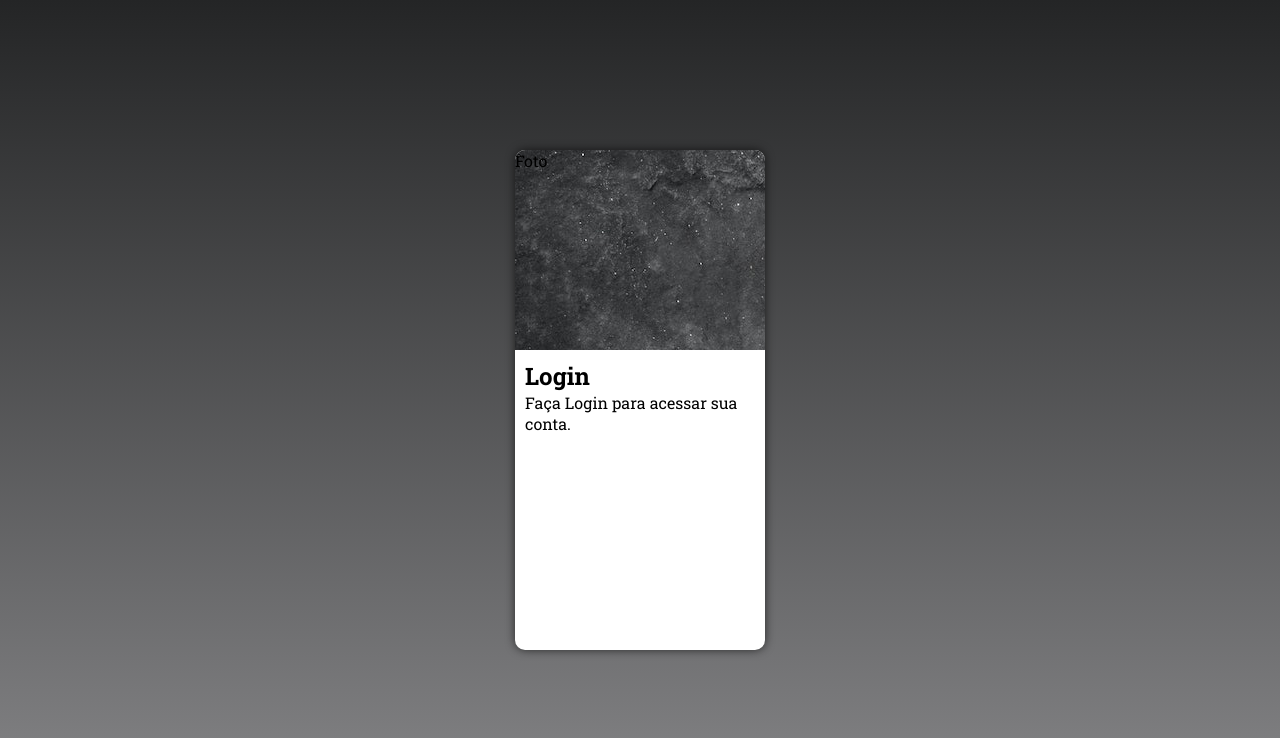
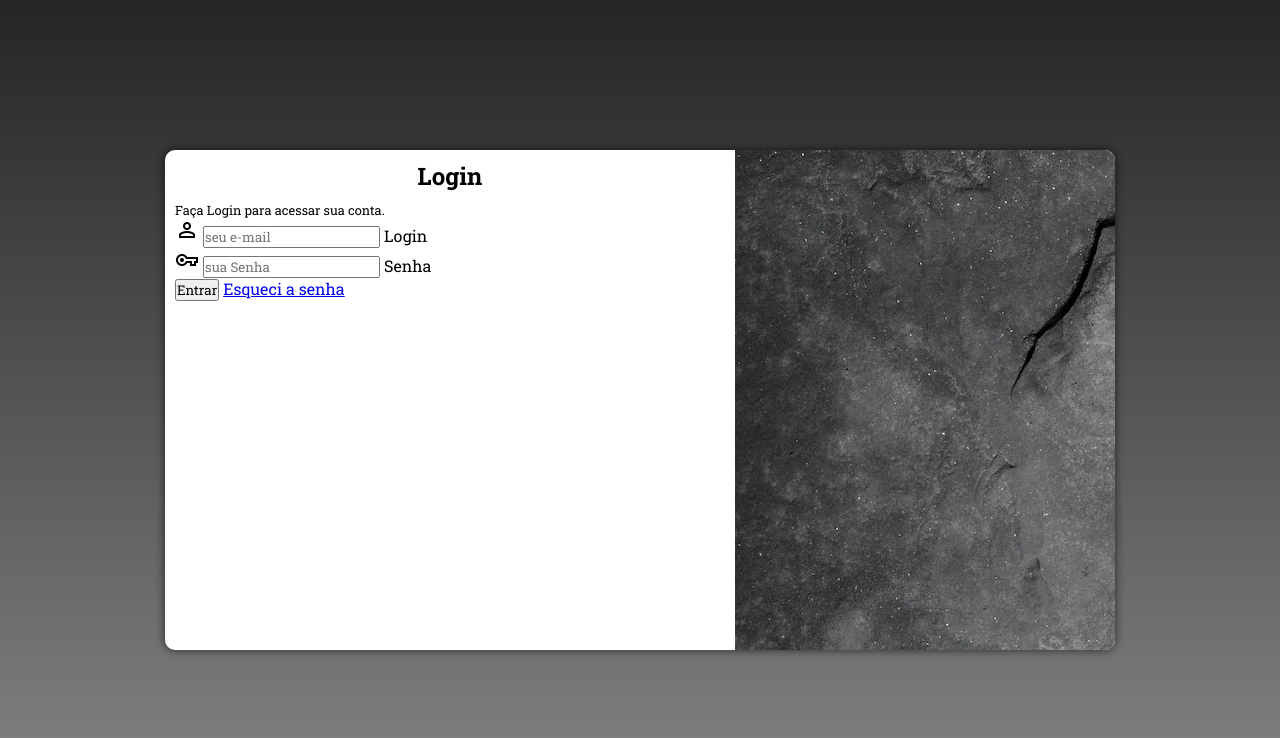
Before and after one commit to lucasfagundesf/projeto-login, a plain HTML site: page index.html in a window 1280 px wide. Drawn offline with nearby package versions, Linux system fonts and the light colour scheme.

Commit message:
Criação do form

```diff
--- /dev/null
+++ b/estilos/media-query.css
@@ -0,0 +1,32 @@
+@charset "UTF-8";
+
+@media screen and (min-width: 768px) and (max-width:992px) {
+    .login{
+        width: 80vw;
+
+    }
+    .login > .imagem {
+        float: left;
+        width: 30%;
+        height: 100%;
+    }
+    .login > .form{
+        float: right;
+        width: 70%;
+    }
+}
+
+@media screen and (min-width : 992px) {
+    .login {
+        width: 950px
+    }
+    .login > .imagem {
+        float: right;
+        width: 40%;
+        height: 100%;
+    }
+    .login > .form{
+        float: left;
+        width: 60%;
+    }
+}
--- a/estilos/style.css
+++ b/estilos/style.css
@@ -25,7 +25,7 @@ main{
     height: 100vh;
     width: 100vw;
 }
-section#login{
+.login{
     position: absolute;
     top: 50%;
     left: 50%;
@@ -36,14 +36,23 @@ section#login{
     height: 500px;
     border-radius: 10px;
     box-shadow: 0px 0px 10px rgba(0, 0, 0, 0.644);
+    transition: width .4s, height .4s;
+    transition-timing-function: ease;
 }
 
-section#login > div#imagem{
+.imagem{
     display: block;
     background-image: url(../imagens/pexels-life-of-pix-8892.jpg);
     height: 200px;
 }
-section#login > div#form{
+.form{
     display: block;
     padding: 10px;
 }
+.form > h1{
+    text-align: center;
+    margin-bottom: 10px;
+}
+.form > p{
+    font-size: 0.8em;
+}
--- a/index.html
+++ b/index.html
@@ -5,19 +5,32 @@
     <meta http-equiv="X-UA-Compatible" content="IE=edge">
     <meta name="viewport" content="width=device-width, initial-scale=1.0">
     <title>Login</title>
+    <link rel="stylesheet" href="https://fonts.googleapis.com/css2?family=Material+Symbols+Outlined:opsz,wght,FILL,GRAD@20..48,100..700,0..1,-50..200" />
     <link rel="stylesheet" href="estilos/style.css">
+    <link rel="stylesheet" href="estilos/media-query.css">
 </head>
 <body>
     <main>
-        <section id="login">
-            <div id="imagem">
-                Foto
+        <section class="login">
+            <div class="imagem">
+
             </div>
-            <div id="form">
+            <div class="form">
                 <h1>Login</h1>
                 <p>Faça Login para acessar sua conta.</p>
-                <form action="login.js" method="post">
-
+                <form action="login.js" method="post" autocomplete="on">
+                    <div class="campo">
+                        <span class="material-symbols-outlined">person</span>
+                        <input type="email" name="login" id="ilogin" placeholder="seu e-mail" autocomplete="email" required maxlength="30">
+                        <label for="ilogin">Login</label>
+                    </div>
+                    <div class="campo">
+                        <span class="material-symbols-outlined">vpn_key</span>
+                        <input type="password" name="senha" id="isenha" placeholder="sua Senha" autocomplete="current-password" required minlength="8">
+                        <label for="isenha">Senha</label>
+                    </div>
+                    <input type="submit" value="Entrar">
+                    <a href="esqueci.html">Esqueci a senha</a>
                 </form>
             </div>
         </section>
```
